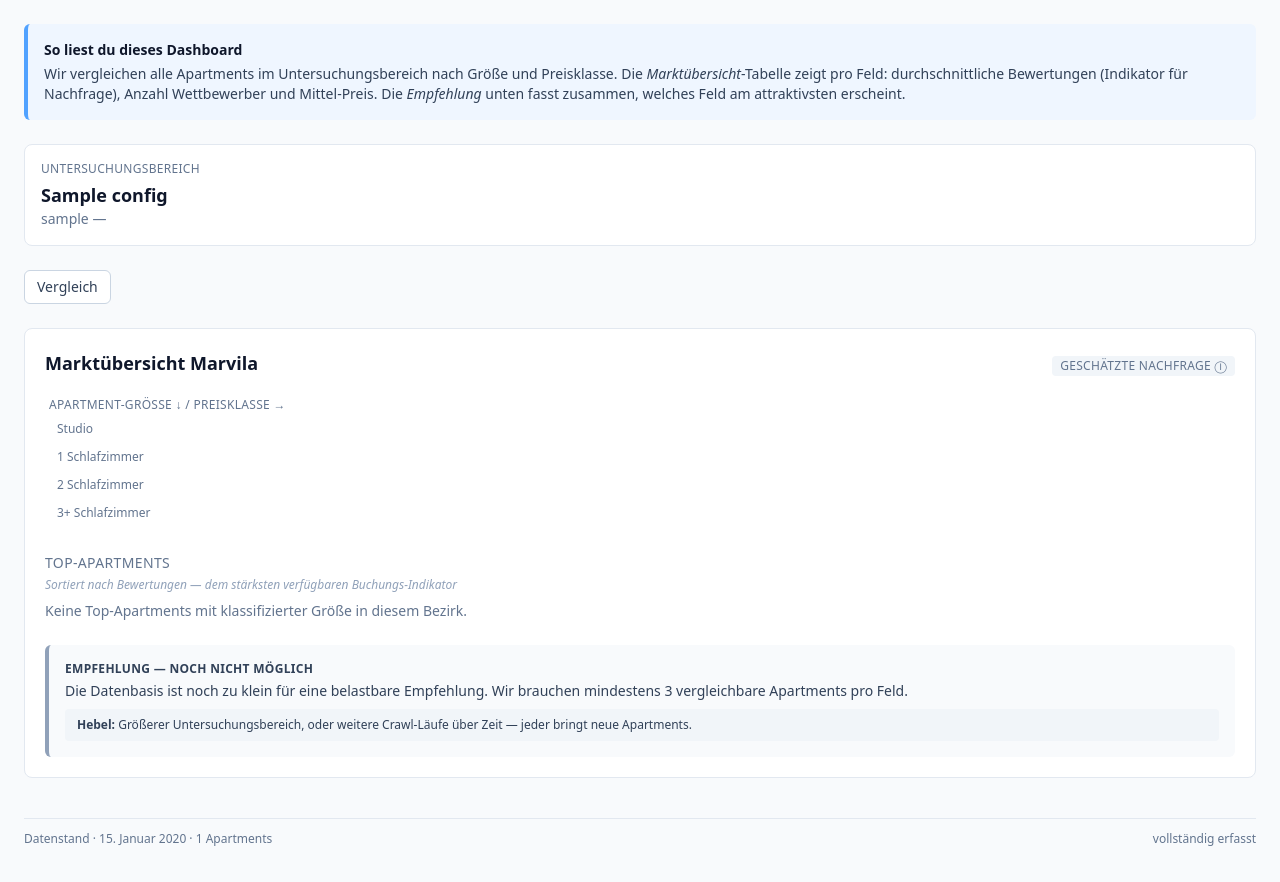
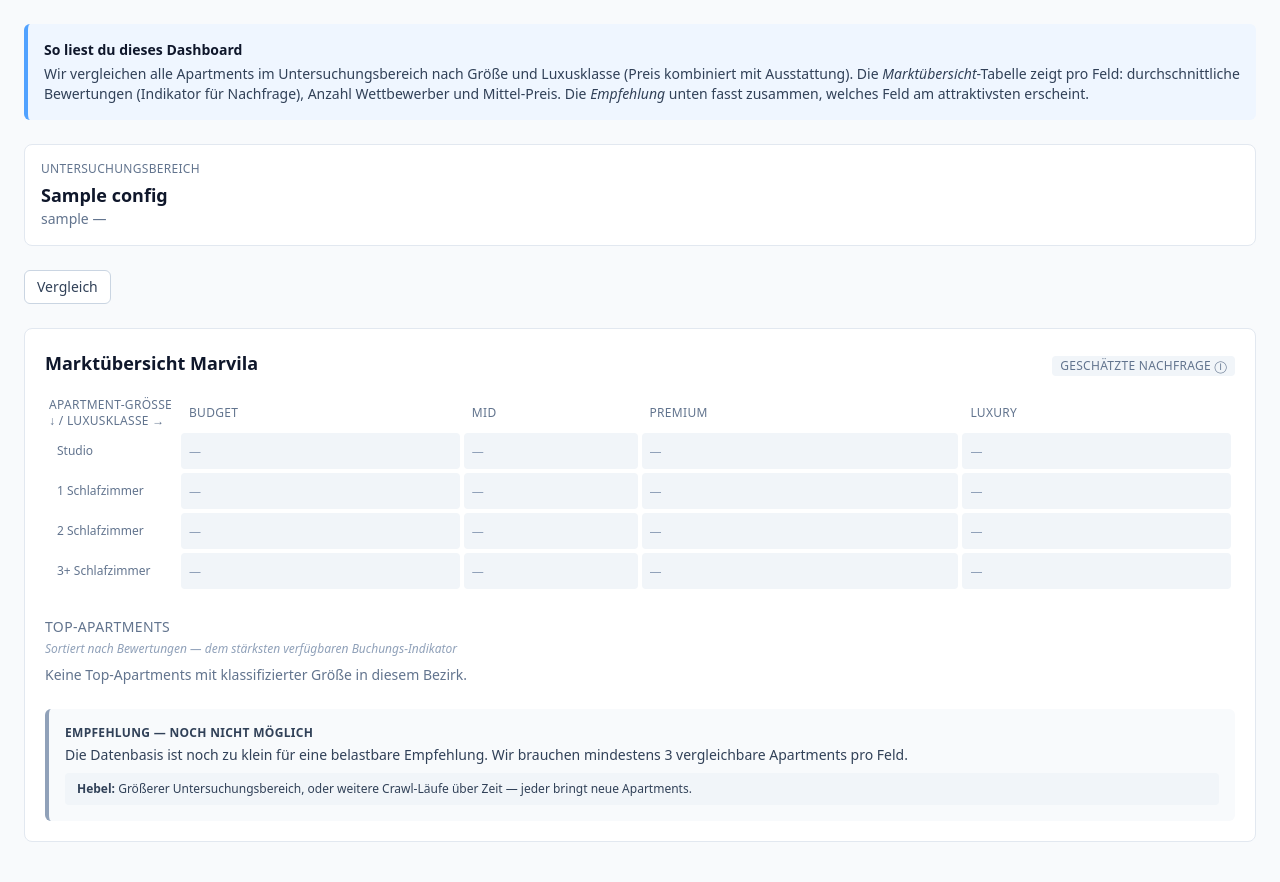
Before and after one commit to karlgrey/AirBI, a FastAPI app: page / in a window 1280 px wide. Shown: the part 92-974 px from the top of the page. Before the commit the page ends 938 px from the top, so only its background shows below. Run offline with FastAPI, Linux system fonts and the light colour scheme; tables that the repository leaves empty hold one stand-in row (values such as "Sample post"); lists and menus that the app fills with data are empty; style sheets or scripts are compiled from the project's sources; some libraries are stand-ins or nearby versions.

Commit message:
feat: Dashboard-Matrix zeigt Luxusklasse (Preis x Ausstattung)
Co-Authored-By: Claude Sonnet 4.6 <noreply@anthropic.com>

```diff
--- a/airbi/web/templates/_matrix_region.html
+++ b/airbi/web/templates/_matrix_region.html
@@ -28,8 +28,8 @@
             <thead>
               <tr>
                 <th class="w-32 text-left text-xs font-medium uppercase
-                           tracking-wide text-slate-500">Apartment-Größe ↓ / Preisklasse →</th>
-                {% for tier in matrix.price_tiers %}
+                           tracking-wide text-slate-500">Apartment-Größe ↓ / Luxusklasse →</th>
+                {% for tier in matrix.luxury_classes %}
                   <th class="px-2 py-1 text-left text-xs font-medium uppercase
                              tracking-wide text-slate-500">{{ tier }}</th>
                 {% endfor %}
@@ -46,7 +46,7 @@
                     {% elif size == "3BR+" %}3+ Schlafzimmer
                     {% else %}{{ size }}{% endif %}
                   </th>
-                  {% for tier in matrix.price_tiers %}
+                  {% for tier in matrix.luxury_classes %}
                     {% set cell = matrix.cell(size, tier) %}
                     <td class="rounded p-2 align-top
                                {% if cell.heat == 4 %}bg-emerald-500 text-white
@@ -57,7 +57,7 @@
                                {% if matrix.best_cell == (size, tier) %}
                                  ring-2 ring-amber-500
                                {% endif %}"
-                        title="{{ size }} · {{ tier }} — Durchschnittliche Bewertungen je Apartment, Anzahl Wettbewerber und Mittel-Preis pro Nacht. Attraktivität wird per Bewertungen ÷ Wettbewerber bestimmt.">
+                        title="{{ size }} · {{ tier }} — Durchschnittliche Bewertungen je Apartment, Anzahl Wettbewerber und Mittel-Preis pro Nacht. Die Luxusklasse kombiniert Preis und Ausstattung.">
                       {% if cell.n == 0 %}
                         <span class="text-xs">—</span>
                       {% else %}
@@ -108,7 +108,7 @@
                       {% elif perf.size_class == "2BR" %}2 SZ
                       {% elif perf.size_class == "3BR+" %}3+ SZ
                       {% else %}{{ perf.size_class }}{% endif %}
-                      · {{ perf.price_tier }}
+                      · {{ perf.luxury_class }}
                     </span>
                   </div>
                   <div class="text-xs text-slate-500">
--- a/airbi/web/templates/dashboard.html
+++ b/airbi/web/templates/dashboard.html
@@ -22,7 +22,7 @@
       <h2 class="mb-1 font-semibold text-slate-900">So liest du dieses Dashboard</h2>
       <p>
         Wir vergleichen alle Apartments im Untersuchungsbereich nach Größe und
-        Preisklasse. Die <em>Marktübersicht</em>-Tabelle zeigt pro Feld:
+        Luxusklasse (Preis kombiniert mit Ausstattung). Die <em>Marktübersicht</em>-Tabelle zeigt pro Feld:
         durchschnittliche Bewertungen (Indikator für Nachfrage), Anzahl
         Wettbewerber und Mittel-Preis. Die <em>Empfehlung</em> unten fasst
         zusammen, welches Feld am attraktivsten erscheint.
```
Also changed, not shown: tests/test_web.py (+9 -1 lines).
